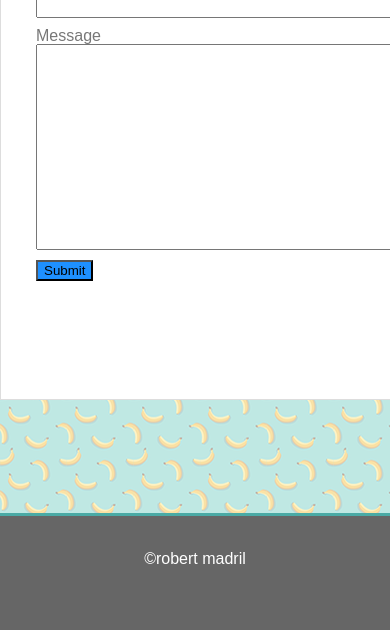
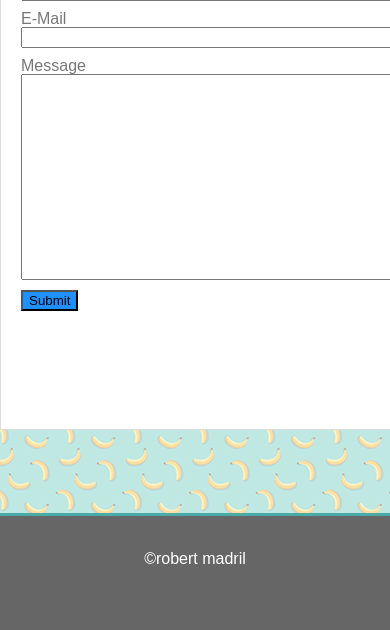
Before and after one commit to robertmadril/Responsive-Portfolio, a plain HTML site: page contact.html in a window 390 px wide. Shown: the part 214-844 px from the top of the page. Drawn offline with Linux system fonts and the light colour scheme.

Commit message:
add contact sizing

```diff
--- a/assets/css/style.css
+++ b/assets/css/style.css
@@ -206,6 +206,18 @@ button {
         margin-right: 40px;
     }
 
+    .label{
+        margin-left: 20px;
+    }
+
+    .inputfld{
+        margin-left:20px;
+    }
+
+    button{
+        margin-left: 20px;
+    }
+
 }
 
 @media screen and (max-width: 768px) {
@@ -238,6 +250,7 @@ button {
     .main{
         width: 500px;
         margin: auto;
+        margin-top: 30px;
     }
 
     .main-nav{
```
